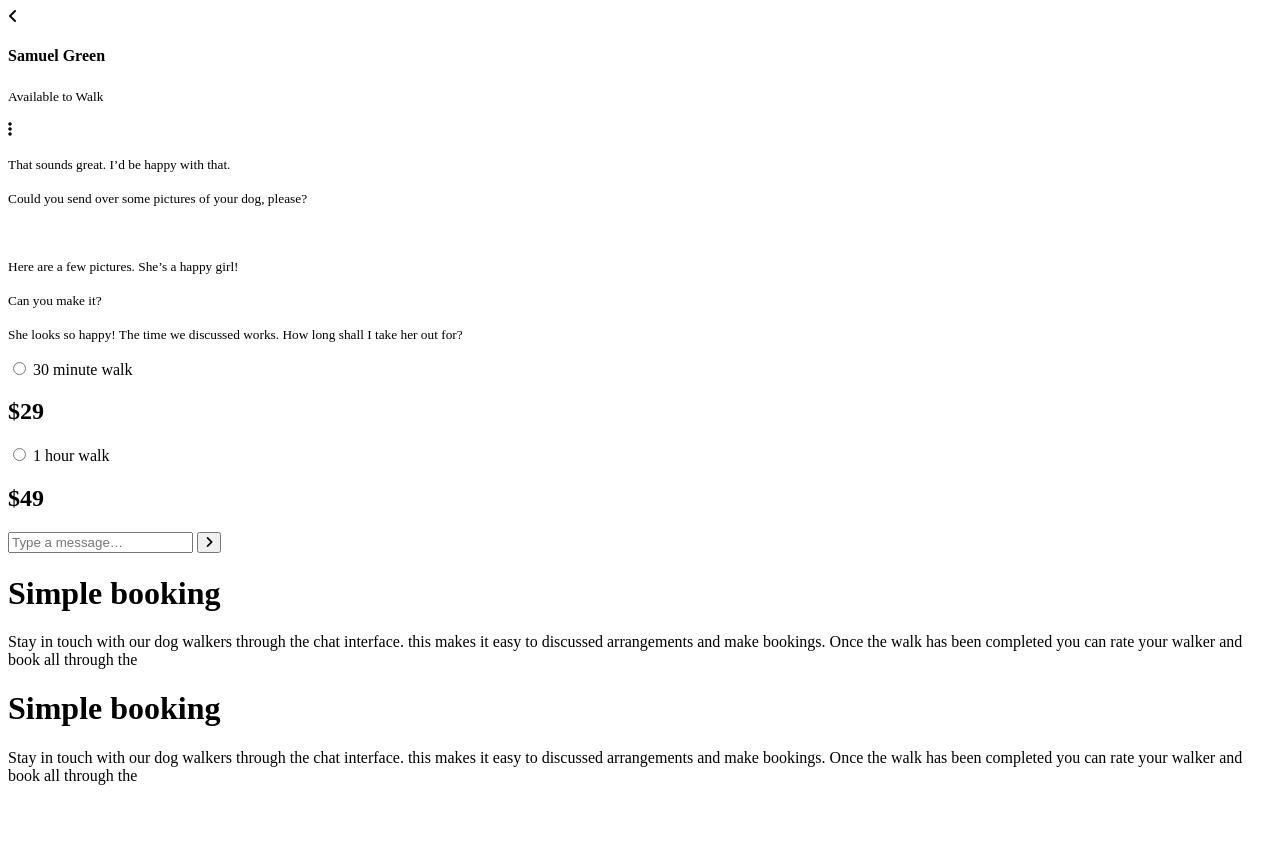
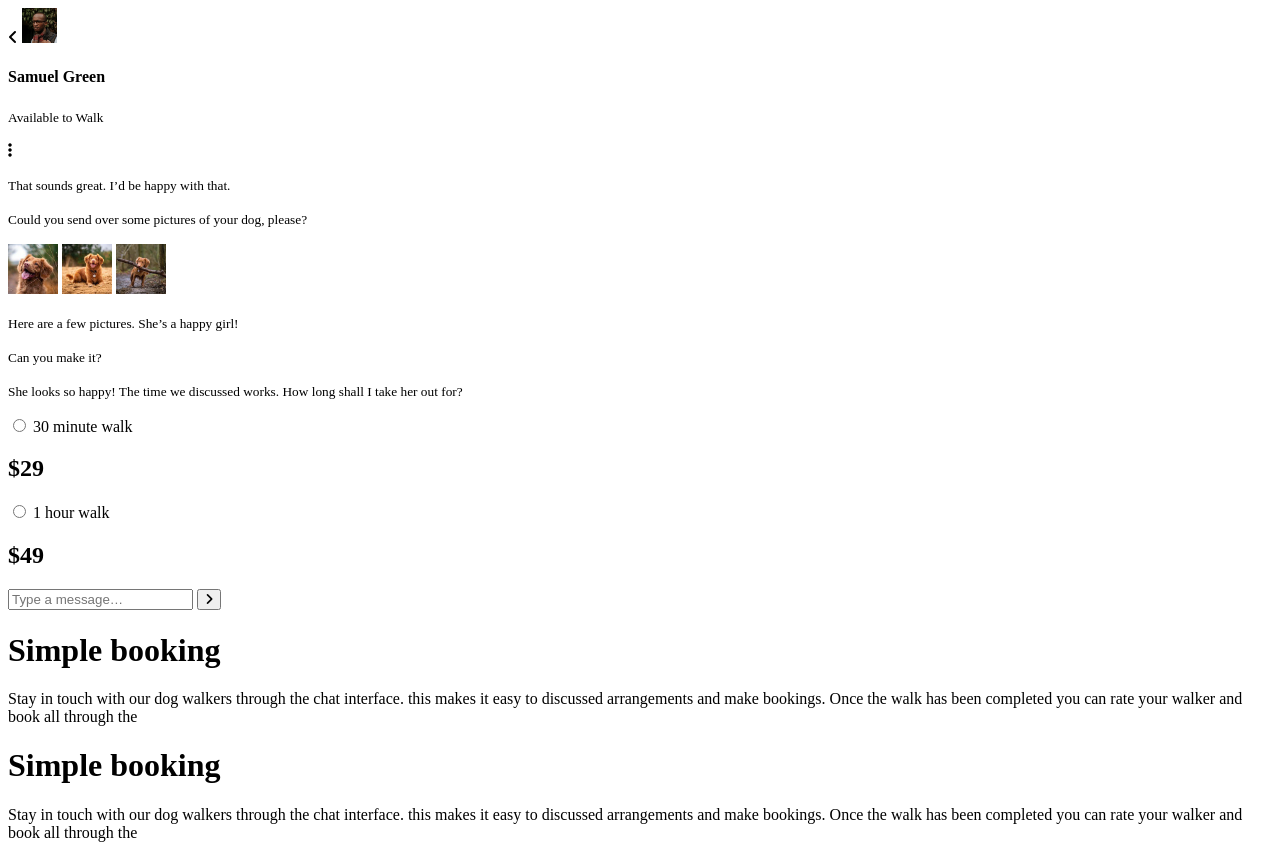
Before and after one commit to wouterbus/phone-layout-css, a plain HTML site: page index.html in a window 1280 px wide. Before the commit the page ends 801 px from the top, so only its background shows below. Drawn offline with Linux system fonts and the light colour scheme; the site is published under a folder, as on GitHub Pages, so addresses that start at the root find nothing.

Commit message:
linking again

```diff
--- a/index.html
+++ b/index.html
@@ -4,8 +4,8 @@
   <meta charset="UTF-8">
   <meta name="viewport" content="width=device-width, initial-scale=1.0"> <!-- displays site properly based on user's device -->
   <link rel="stylesheet" href="https://cdnjs.cloudflare.com/ajax/libs/font-awesome/6.4.2/css/all.min.css" integrity="sha512-z3gLpd7yknf1YoNbCzqRKc4qyor8gaKU1qmn+CShxbuBusANI9QpRohGBreCFkKxLhei6S9CQXFEbbKuqLg0DA==" crossorigin="anonymous" referrerpolicy="no-referrer" />
-  <link rel="icon" type="image/png" sizes="32x32" href="/images/favicon-32x32.png">
-  <link rel="stylesheet" href="/style.css">
+  <link rel="icon" type="image/png" sizes="32x32" href="images/favicon-32x32.png">
+  <link rel="stylesheet" href="style.css">
   <title>Frontend Mentor | Chat app CSS illustration</title>
 
   <!-- Feel free to remove these styles or customise in your own stylesheet 👍 -->
@@ -21,7 +21,7 @@
       <div class="white-bar"></div>
       <div class="header-left">
         <i class="fa-solid fa-angle-left"></i>
-        <img src="/images/avatar.jpg" width="35" alt="">
+        <img src="images/avatar.jpg" width="35" alt="">
         <div class="header-info">
           <h4>Samuel Green</h4>
           <p><small>Available to Walk</small></p>
@@ -42,9 +42,9 @@
 
       <div class="send-container">
         <div class="dogs">
-          <img src="/images/dog-image-1.jpg" width="50" alt="">
-          <img src="/images/dog-image-2.jpg" width="50" alt="">
-          <img src="/images/dog-image-3.jpg" width="50" alt="">
+          <img src="images/dog-image-1.jpg" width="50" alt="">
+          <img src="images/dog-image-2.jpg" width="50" alt="">
+          <img src="images/dog-image-3.jpg" width="50" alt="">
         </div>
         <div class="send">
           <p><small>Here are a few pictures. She’s a happy girl!</small></p>
```
